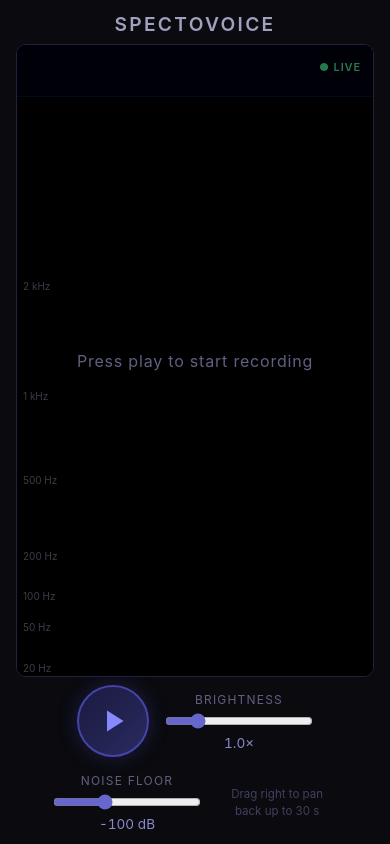
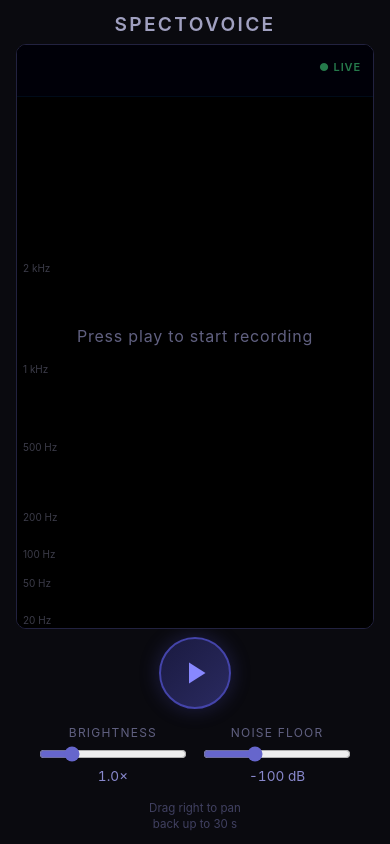
Before and after one commit to lombardero/spectovoice, a React (Vite) app: page / in a window 390 px wide. Built offline with nearby package versions, Linux system fonts and the light colour scheme.

Commit message:
Fix phone bugs

```diff
--- a/src/App.tsx
+++ b/src/App.tsx
@@ -473,6 +473,7 @@
   useEffect(() => {
     const onMouseMove = (e: MouseEvent) => moveDrag(e.clientX)
     const onTouchMove = (e: TouchEvent) => {
+      if (!isDraggingRef.current) return
       if (e.touches.length === 1) { moveDrag(e.touches[0].clientX); e.preventDefault() }
     }
     window.addEventListener('mousemove', onMouseMove)
@@ -545,6 +546,7 @@
           {pending ? <SpinnerIcon /> : isRunning ? <PauseIcon /> : <PlayIcon />}
         </button>
 
+        <div className="slider-row">
           <div style={styles.sliderGroup}>
             <label style={styles.sliderLabel} htmlFor="brightness">Brightness</label>
             <input
@@ -573,6 +575,7 @@
               style={styles.slider}
             />
             <span style={styles.sliderValue}>{minDb} dB</span>
+          </div>
         </div>
 
         <div style={styles.hint}>Drag right to pan back up to 30 s</div>
--- a/src/index.css
+++ b/src/index.css
@@ -15,3 +15,17 @@
   font-family: -apple-system, BlinkMacSystemFont, 'Segoe UI', sans-serif;
   overflow: hidden;
 }
+
+.slider-row {
+  display: flex;
+  gap: 16px;
+}
+
+@media (max-width: 600px) {
+  .slider-row {
+    align-items: stretch;
+  }
+  .slider-row > div {
+    justify-content: space-between;
+  }
+}
```
Lines whose indentation alone changed are shown as unchanged.
